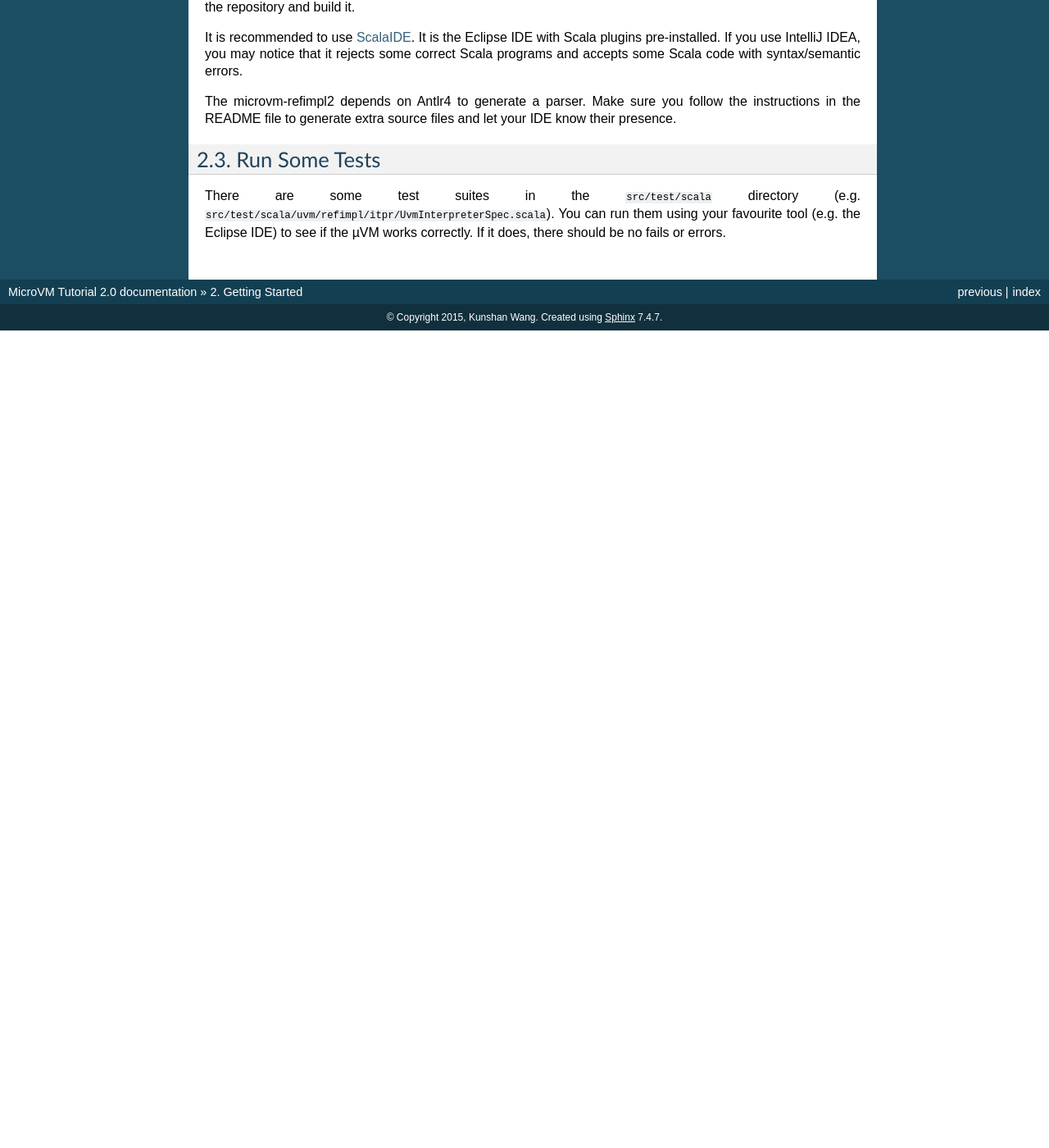
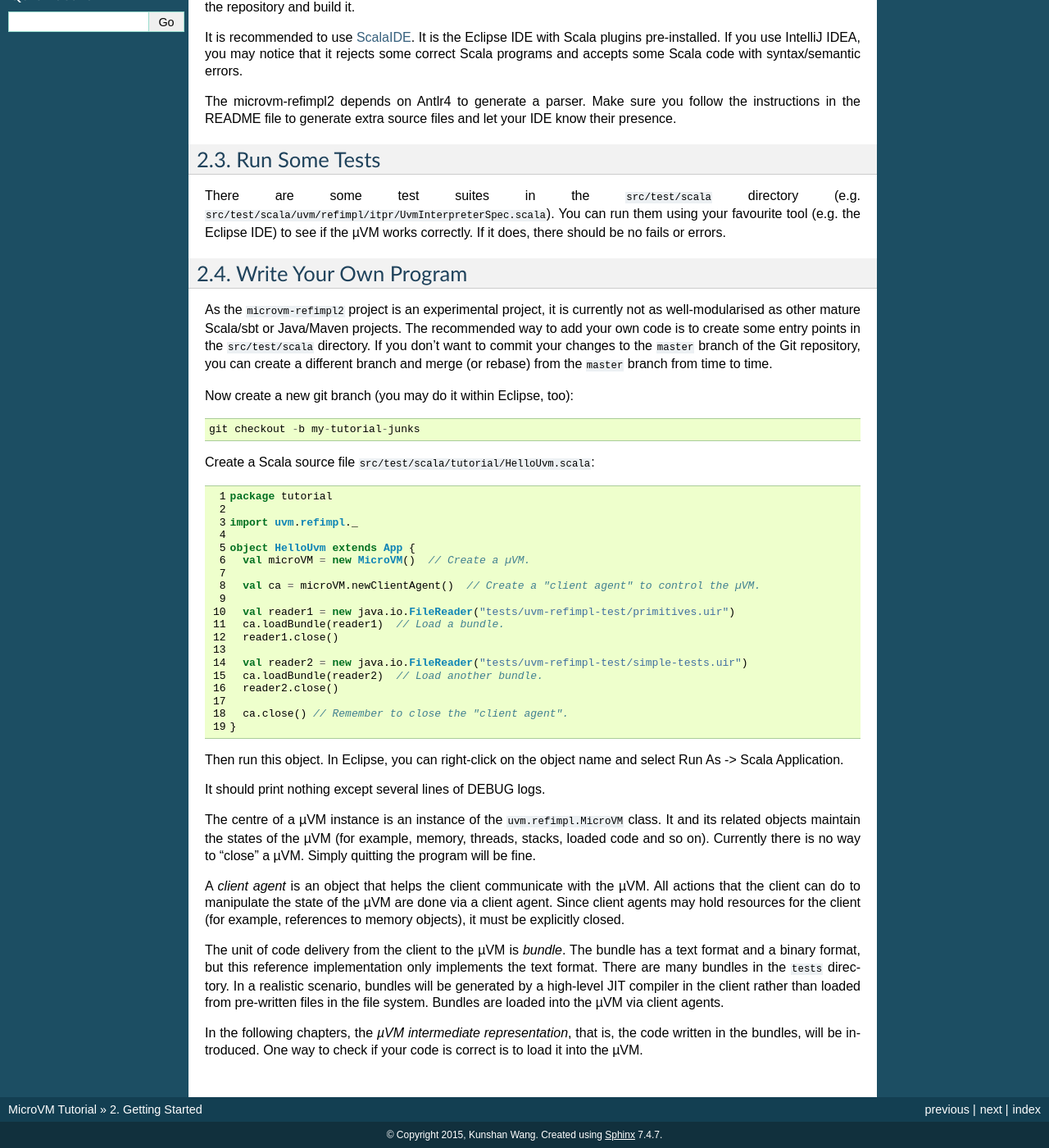
Before and after one commit to microvm/microvm-tutorial, a Sphinx documentation site: the page built from docs/langimpl/getting-started.rst, in a window 1280 px wide and 1400 px high, scrolled down 382 px. Shown: the whole window at 82% size. Built offline with Sphinx 7.4.7, drawn with Linux system fonts in a browser that asks for light colours; before the commit the page ends 900 px from its top, so only the background shows below that; some of the changed text lies outside the part shown.

Commit message:
Minor fixes and more on getting started.

```diff
--- a/docs/conf.py
+++ b/docs/conf.py
@@ -113,7 +113,7 @@ html_theme = 'default'
 
 # The name for this set of Sphinx documents.  If None, it defaults to
 # "<project> v<release> documentation".
-#html_title = None
+html_title = "MicroVM Tutorial"
 
 # A shorter title for the navigation bar.  Default is the same as html_title.
 #html_short_title = None
--- a/docs/index.rst
+++ b/docs/index.rst
@@ -18,6 +18,7 @@ top of the µVM.
 
     langimpl/intro.rst
     langimpl/getting-started.rst
+    langimpl/uvm-ir.rst
 
 
 
--- a/docs/langimpl/getting-started.rst
+++ b/docs/langimpl/getting-started.rst
@@ -44,4 +44,69 @@ There are some test suites in the ``src/test/scala`` directory (e.g.
 using your favourite tool (e.g. the Eclipse IDE) to see if the µVM works
 correctly. If it does, there should be no fails or errors.
 
+Write Your Own Program
+======================
+
+As the ``microvm-refimpl2`` project is an experimental project, it is currently
+not as well-modularised as other mature Scala/sbt or Java/Maven projects. The
+recommended way to add your own code is to create some entry points in the
+``src/test/scala`` directory. If you don't want to commit your changes to the
+``master`` branch of the Git repository, you can create a different branch and
+merge (or rebase) from the ``master`` branch from time to time.
+
+Now create a new git branch (you may do it within Eclipse, too)::
+
+    git checkout -b my-tutorial-junks
+
+Create a Scala source file ``src/test/scala/tutorial/HelloUvm.scala``:
+
+.. code-block:: scala
+    :linenos:
+
+    package tutorial
+
+    import uvm.refimpl._
+
+    object HelloUvm extends App {
+      val microVM = new MicroVM()  // Create a µVM.
+
+      val ca = microVM.newClientAgent()  // Create a "client agent" to control the µVM.
+
+      val reader1 = new java.io.FileReader("tests/uvm-refimpl-test/primitives.uir")
+      ca.loadBundle(reader1)  // Load a bundle.
+      reader1.close()
+
+      val reader2 = new java.io.FileReader("tests/uvm-refimpl-test/simple-tests.uir")
+      ca.loadBundle(reader2)  // Load another bundle.
+      reader2.close()
+
+      ca.close() // Remember to close the "client agent".
+    }
+
+Then run this object. In Eclipse, you can right-click on the object name and
+select Run As -> Scala Application.
+
+It should print nothing except several lines of DEBUG logs.
+
+The centre of a µVM instance is an instance of the ``uvm.refimpl.MicroVM``
+class. It and its related objects maintain the states of the µVM (for example,
+memory, threads, stacks, loaded code and so on). Currently there is no way to
+"close" a µVM. Simply quitting the program will be fine.
+
+A *client agent* is an object that helps the client communicate with the µVM.
+All actions that the client can do to manipulate the state of the µVM are done
+via a client agent. Since client agents may hold resources for the client (for
+example, references to memory objects), it must be explicitly closed.
+
+The unit of code delivery from the client to the µVM is *bundle*. The bundle has
+a text format and a binary format, but this reference implementation only
+implements the text format. There are many bundles in the ``tests`` directory.
+In a realistic scenario, bundles will be generated by a high-level JIT compiler
+in the client rather than loaded from pre-written files in the file system.
+Bundles are loaded into the µVM via client agents.
+
+In the following chapters, the *µVM intermediate representation*, that is, the
+code written in the bundles, will be introduced. One way to check if your code
+is correct is to load it into the µVM.
+
 .. vim: tw=80
```
Also changed, not shown: README.md (+2 -0 lines), docs/langimpl/uvm-ir.rst (added, +7 -0 lines).
